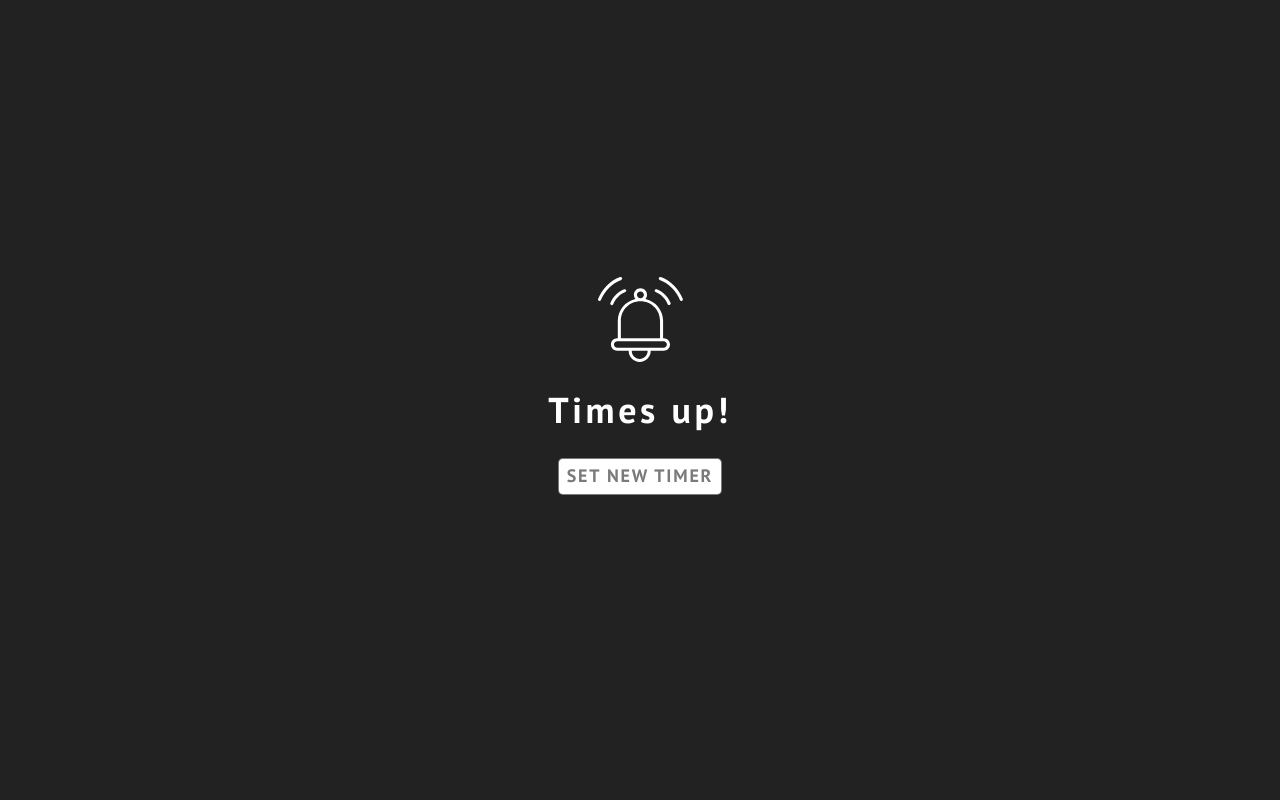
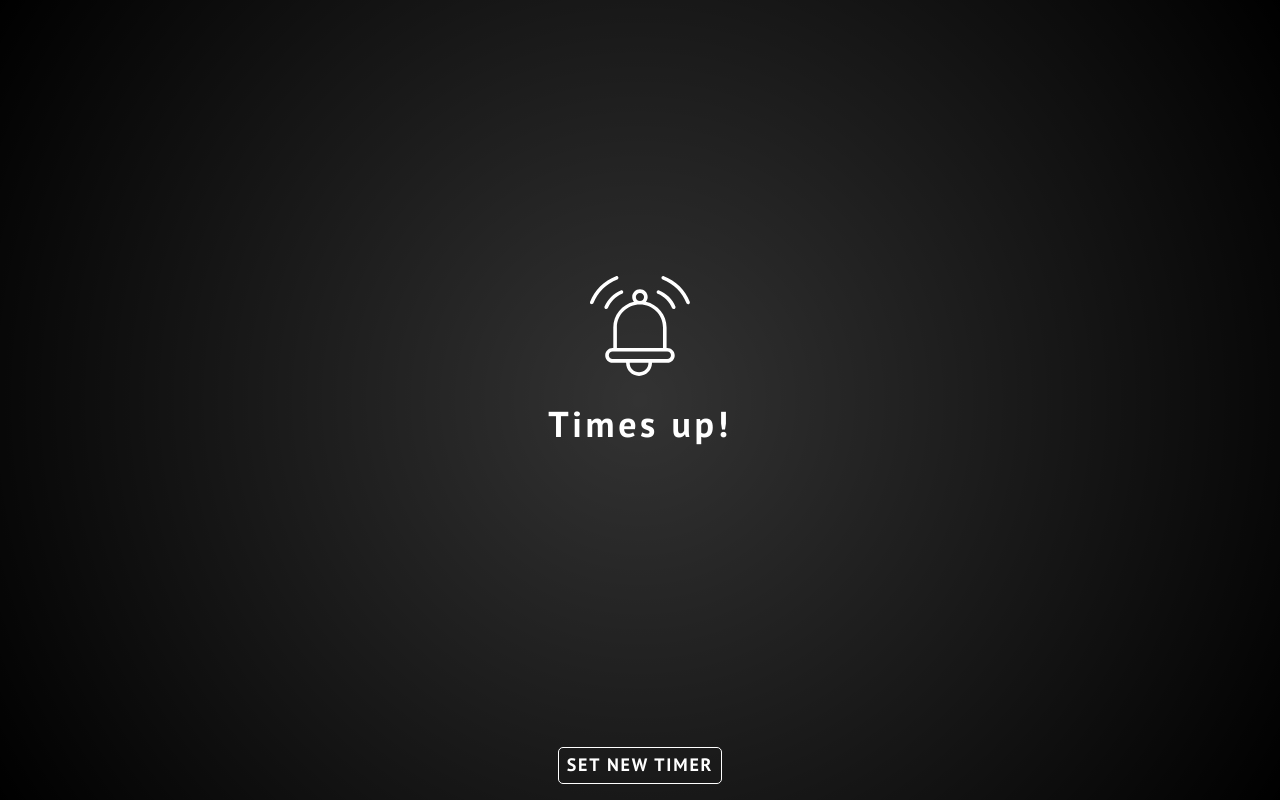
Before and after one commit to Linuszackrisson/TimerExam, a React (Vite) app: page /end in a window 1280 px wide. Built offline with nearby package versions, Linux system fonts and the light colour scheme.

Commit message:
no animations

```diff
--- a/src/App.css
+++ b/src/App.css
@@ -139,7 +139,7 @@ body {
   text-align: center;
 
 }
-.abort-button .newtime-button {
+.abort-button  {
   margin-bottom: 3rem;
   border: 1px solid #22222299;
   background-color: white;
@@ -155,12 +155,13 @@ body {
 
 }
 .newtime-button {
-  margin-bottom: 3rem;
-  border: 1px solid #22222299;
-  background-color: white;
+  margin-top: auto; /* Flytta knappen till botten av sidan */
+  margin-bottom: 20px; /* Lägger till lite utrymme under knappen */
+  border: 1px solid rgba(255, 255, 255, 1);
+  background-color: rgba(255, 255, 255, 1);
   font-family: PT Sans;
-  color: #22222299;
-  backround: noone;
+  color: white;
+  background: none;
   font-size: 18px;
   font-weight: 700;
   padding: 7px 8px;
@@ -168,6 +169,7 @@ body {
   letter-spacing: 0.1em;
   text-align: center;
   border-radius: 5px;
+  margin-bottom: 1rem;
 }
 .clock-container {
   position: relative;
@@ -225,15 +227,18 @@ body {
   background-color: white;
   border: 1px solid #ccc;
   padding: 10px;
+
+  height: 100;
   border-radius: 5px;
   z-index: 1000;
+  width: 200px; /* Justerad bredd på menyn */
 }
 
 .menu ul {
   list-style: none;
   margin: 0;
   padding: 0;
-  width: 50vh;
+  width: 100%;
   height: 100%;
 
 }
@@ -285,19 +290,27 @@ body {
 .end-page {
   display: flex;
   flex-direction: column;
-  justify-content: center;
+  justify-content: space-between; /* Ändrad för att placera knappen längst ner */
   align-items: center;
-  height: 100vh; /* Gör så att behållaren tar upp hela höjden av fönstret */
-  text-align: center;
-  background: rgba(34, 34, 34, 1);
+  height: 100vh; /* Full höjd */
+  background: radial-gradient(circle, rgba(0, 0, 0, 0.8), rgba(0, 0, 0, 1)); /* Fadad bakgrund */
+  color: white; /* Textfärg */
+}
 
+.end-mid {
+  display: flex; /* Gör end-mid till en flex-container */
+  flex-direction: column; /* Ställ in riktningen till kolumn */
+  justify-content: center; /* Centrera innehållet vertikalt */
+  align-items: center; /* Centrera innehållet horisontellt */
+  flex-grow: 1; /* Gör så att denna del växer för att fylla utrymmet */
+  position: relative;
 }
 
 .alarm-icon {
-  margin-top: 20px; /* Lägger till lite utrymme mellan texten och ikonen */
-  color: black;
-  z-index: 1000;
+  width: 100px; /* Justera storlek på ikonen */
+  height: auto;
 }
+
 .times-up {
   font-family: PT Sans;
   font-size: 36px;
@@ -306,5 +319,4 @@ body {
   letter-spacing: 0.1em;
   text-align: center;
   color: white;
-
 }
--- a/src/components/End.jsx
+++ b/src/components/End.jsx
@@ -1,13 +1,21 @@
 import React from 'react';
+import { useNavigate } from 'react-router-dom'; // Ändrad till useNavigate
 import alarmIcon from '../assets/alarmicon.svg'; // Importera SVG-filen
-import cancelTimer from '../components/TimerPage.jsx';
 
 function End() {
+  const navigate = useNavigate(); // Skapa en instans av useNavigate
+
+  const handleButtonClick = () => {
+    navigate('/set-timer'); // Navigera till TimerPage med useNavigate
+  };
+
   return (
     <div className="end-page">
+      <div className="end-mid">
       <img src={alarmIcon} alt="Alarm Icon" className="alarm-icon" /> {/* Visa SVG-ikonen */}
       <h1 className='times-up'>Times up!</h1>
-      <button className='newtime-button' onClick={cancelTimer}>SET NEW TIMER</button>
+      </div>
+      <button className='newtime-button' onClick={handleButtonClick}>SET NEW TIMER</button> {/* Ändrad onClick-funktion */}
 
     </div>
   );
```
